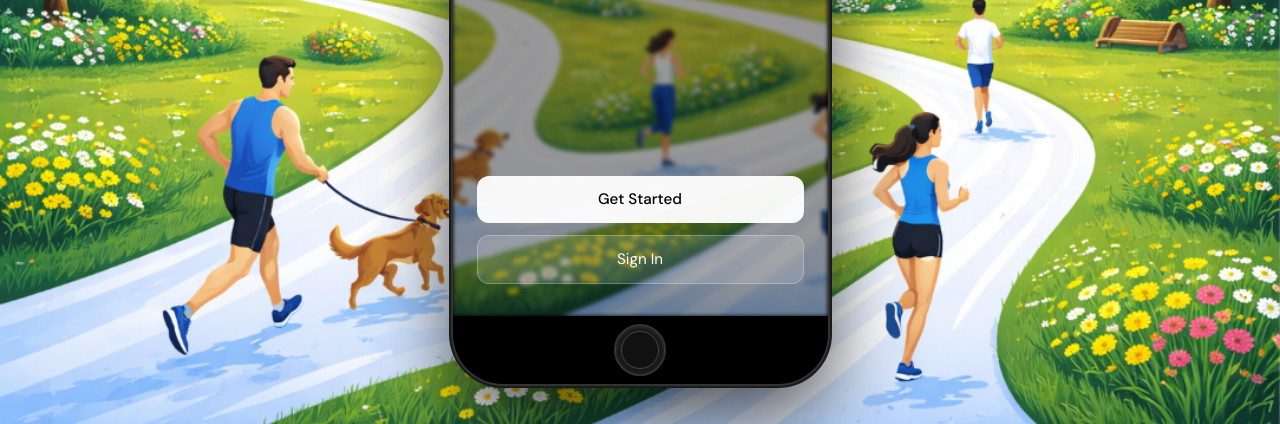
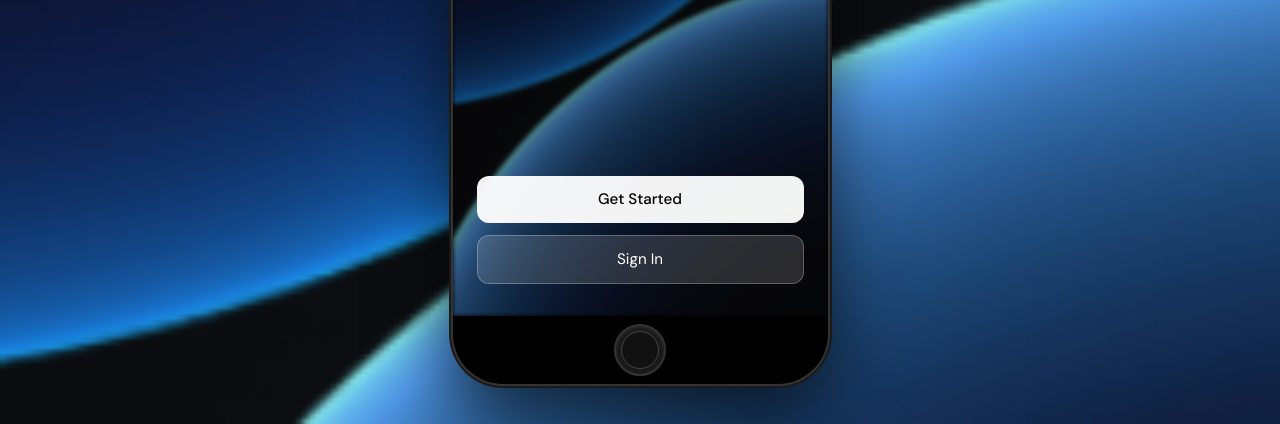
Before and after one commit to jack1hmmr/paceforge, a website: page index.html in a window 1280 px wide. Shown: the part 376-800 px from the top of the page. Drawn offline with Linux system fonts and the light colour scheme.

Commit message:
Update styles.css

```diff
--- a/styles.css
+++ b/styles.css
@@ -1282,7 +1282,7 @@ a {
   align-items: center;
   justify-content: center;
   min-height: 100vh;
-  background-image: url('bg.png');
+  background-image: url('wall.png');
   background-size: cover;
   background-position: center;
   padding: 2rem;
@@ -1350,7 +1350,7 @@ a {
 .lock-bg {
   position: absolute;
   inset: 0;
-  background-image: url('bg.png');
+  background-image: url('wall.png');
   background-size: cover;
   background-position: center;
   filter: brightness(0.6) blur(2px);
@@ -1405,7 +1405,7 @@ a {
 .home-wallpaper {
   position: absolute;
   inset: 0;
-  background-image: url('bg.png');
+  background-image: url('wall.png');
   background-size: cover;
   background-position: center;
   filter: brightness(0.75);
```
